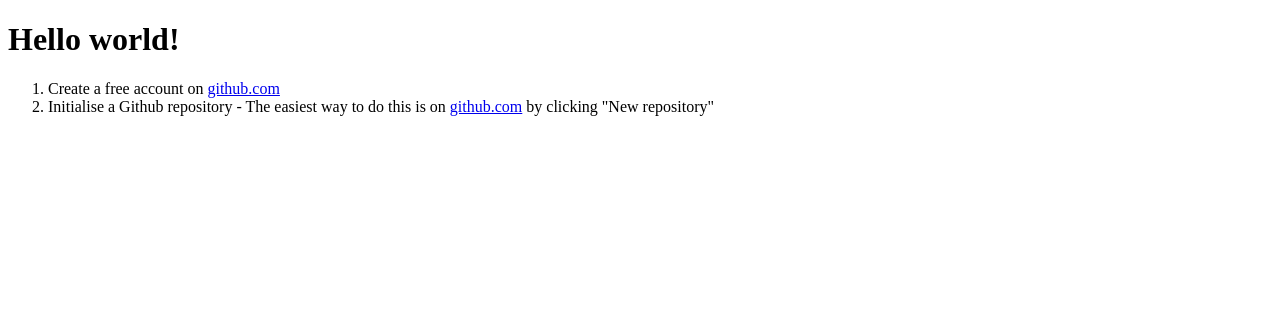
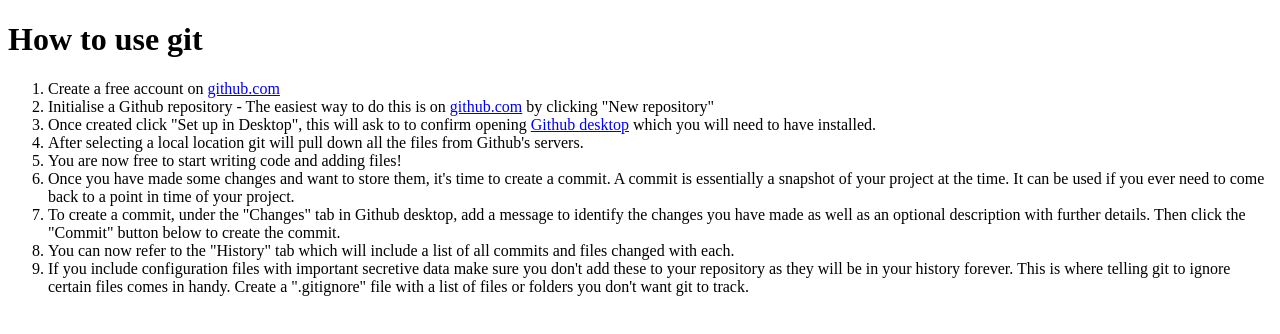
Before and after one commit to nzwarr1or/using-git, a plain HTML site: page index.html in a window 1280 px wide. Drawn offline with Linux system fonts and the light colour scheme.

Commit message:
add gitignore file

```diff
--- a/index.html
+++ b/index.html
@@ -7,14 +7,35 @@
   <title>Git walk-through</title>
 </head>
 <body>
-  <h1>Hello world!</h1>
+  <h1>How to use git</h1>
 
   <ol>
     <li>
-    Create a free account on <a href="https://github.com">github.com</a>
+      Create a free account on <a href="https://github.com" target="_blank">github.com</a>
     </li>
     <li>
-      Initialise a Github repository - The easiest way to do this is on <a href="https://github.com">github.com</a> by clicking "New repository"
+      Initialise a Github repository - The easiest way to do this is on <a href="https://github.com" target="_blank">github.com</a> by clicking "New repository"
+    </li>
+    <li>
+      Once created click "Set up in Desktop", this will ask to to confirm opening <a href="https://desktop.github.com/">Github desktop</a> which you will need to have installed.
+    </li>
+    <li>
+      After selecting a local location git will pull down all the files from Github's servers.
+    </li>
+    <li>
+      You are now free to start writing code and adding files!
+    </li>
+    <li>
+      Once you have made some changes and want to store them, it's time to create a commit. A commit is essentially a snapshot of your project at the time. It can be used if you ever need to come back to a point in time of your project.
+    </li>
+    <li>
+      To create a commit, under the "Changes" tab in Github desktop, add a message to identify the changes you have made as well as an optional description with further details. Then click the "Commit" button below to create the commit.
+    </li>
+    <li>
+      You can now refer to the "History" tab which will include a list of all commits and files changed with each.
+    </li>
+    <li>
+      If you include configuration files with important secretive data make sure you don't add these to your repository as they will be in your history forever. This is where telling git to ignore certain files comes in handy. Create a ".gitignore" file with a list of files or folders you don't want git to track.
     </li>
   </ol>
 </body>
```
Also changed, not shown: 1 other file.
